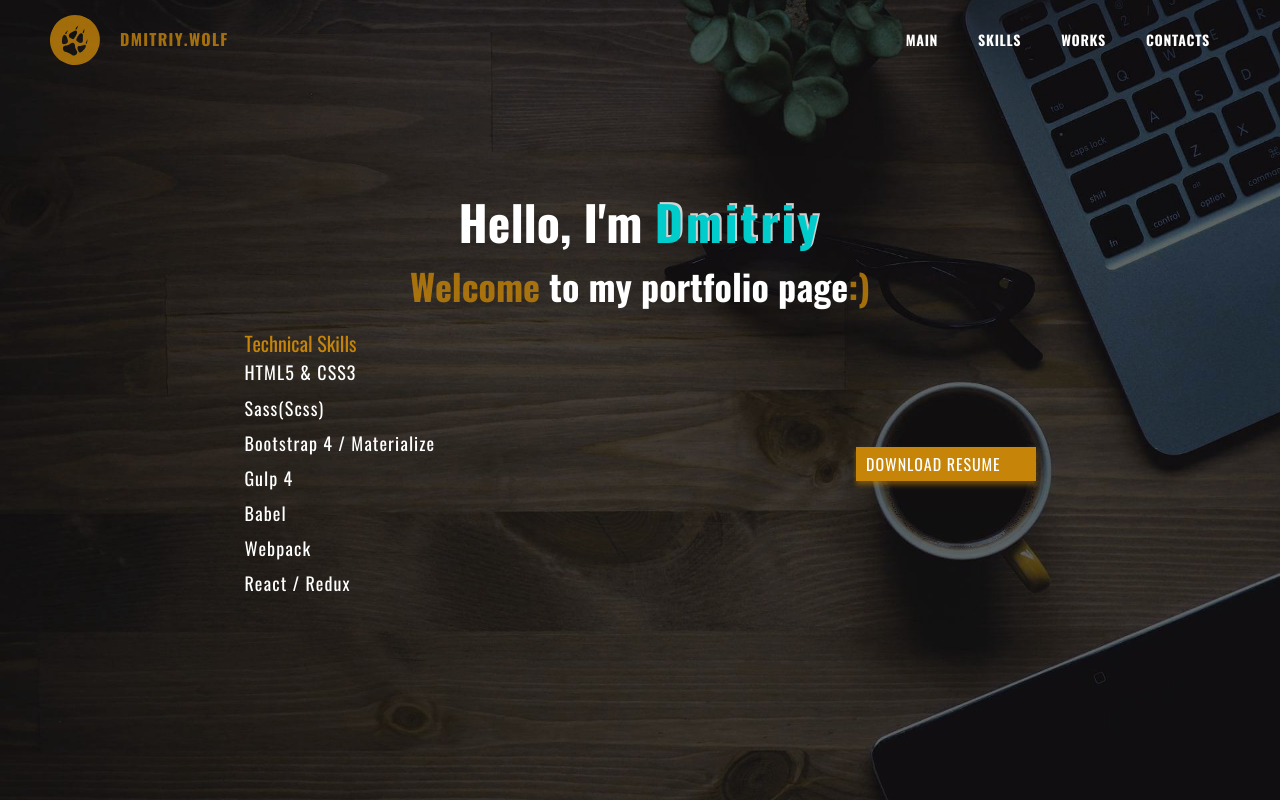
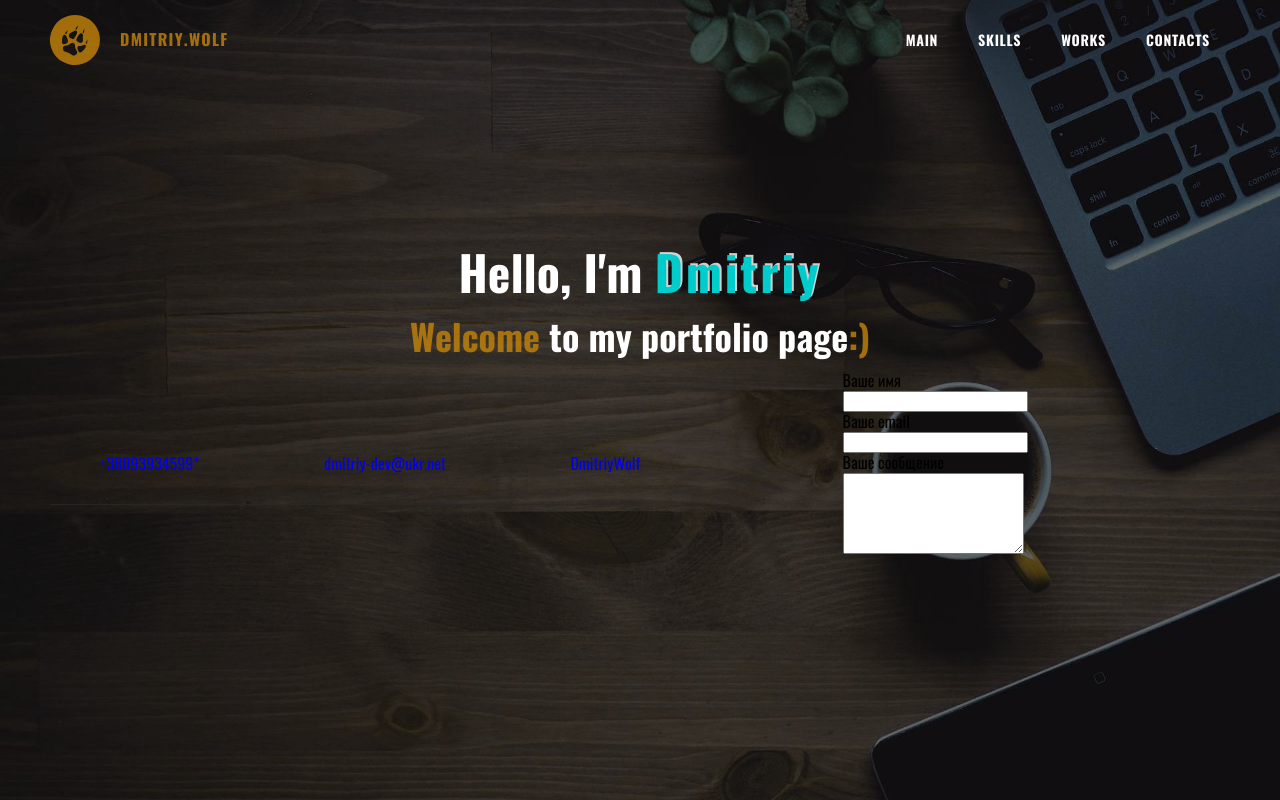
Before and after one commit to dmitriywolf/portfolio, a React app: page / in a window 1280 px wide. Built offline with nearby package versions, Linux system fonts and the light colour scheme.

Commit message:
build project

```diff
--- a/src/components/app/app.jsx
+++ b/src/components/app/app.jsx
@@ -42,14 +42,12 @@ export default class App extends Component {
 
                 <div className="app__wrap">
 
-                  <Skills/>
-
-                  <CVButton/>
+                  {/*<Skills/>*/}
+                  {/*<CVButton/>*/}
 
 
-                  {/*<Contacts/>*/}
-
-                  {/*<ContactForm/>*/}
+                  <Contacts/>
+                  <ContactForm/>
 
                 </div>
 
```
Also changed, not shown: 4 other files (tests, documents, lock files or other folders).
